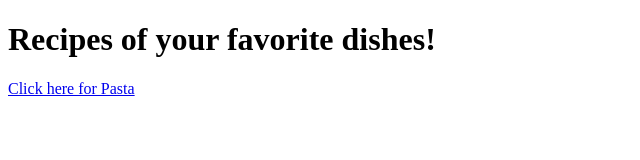
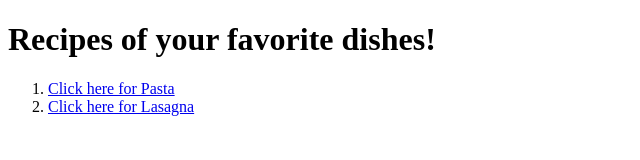
Before and after one commit to Zephyr1080/odin-recipes, a plain HTML site: page index.html in a window 1280 px wide. Shown: the whole page, without its empty margins (0-640 px from the left). Drawn offline with Linux system fonts and the light colour scheme.

Commit message:
added lasagna page

```diff
--- a/index.html
+++ b/index.html
@@ -7,6 +7,8 @@
 </head>
 <body>
     <h1 style="align-items: center;">Recipes of your favorite dishes!</h1>
-    <a href="./pasta.html">Click here for Pasta</a>
+    <ol>
+    <li><a href="./pasta.html">Click here for Pasta</a></li>
+    <li><a href="./lasagna.html">Click here for Lasagna</a></li>
 </body>
 </html>
```
